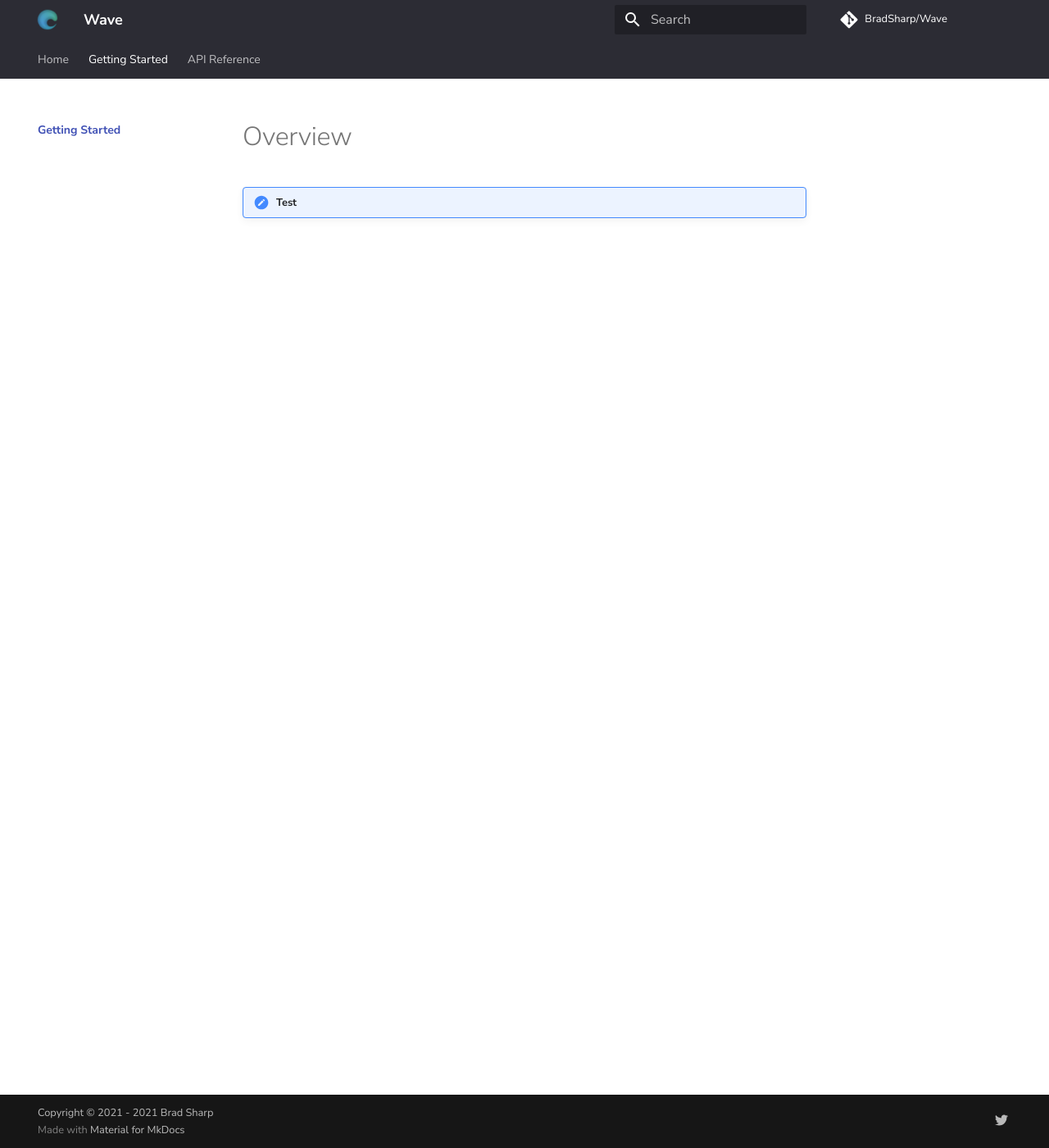
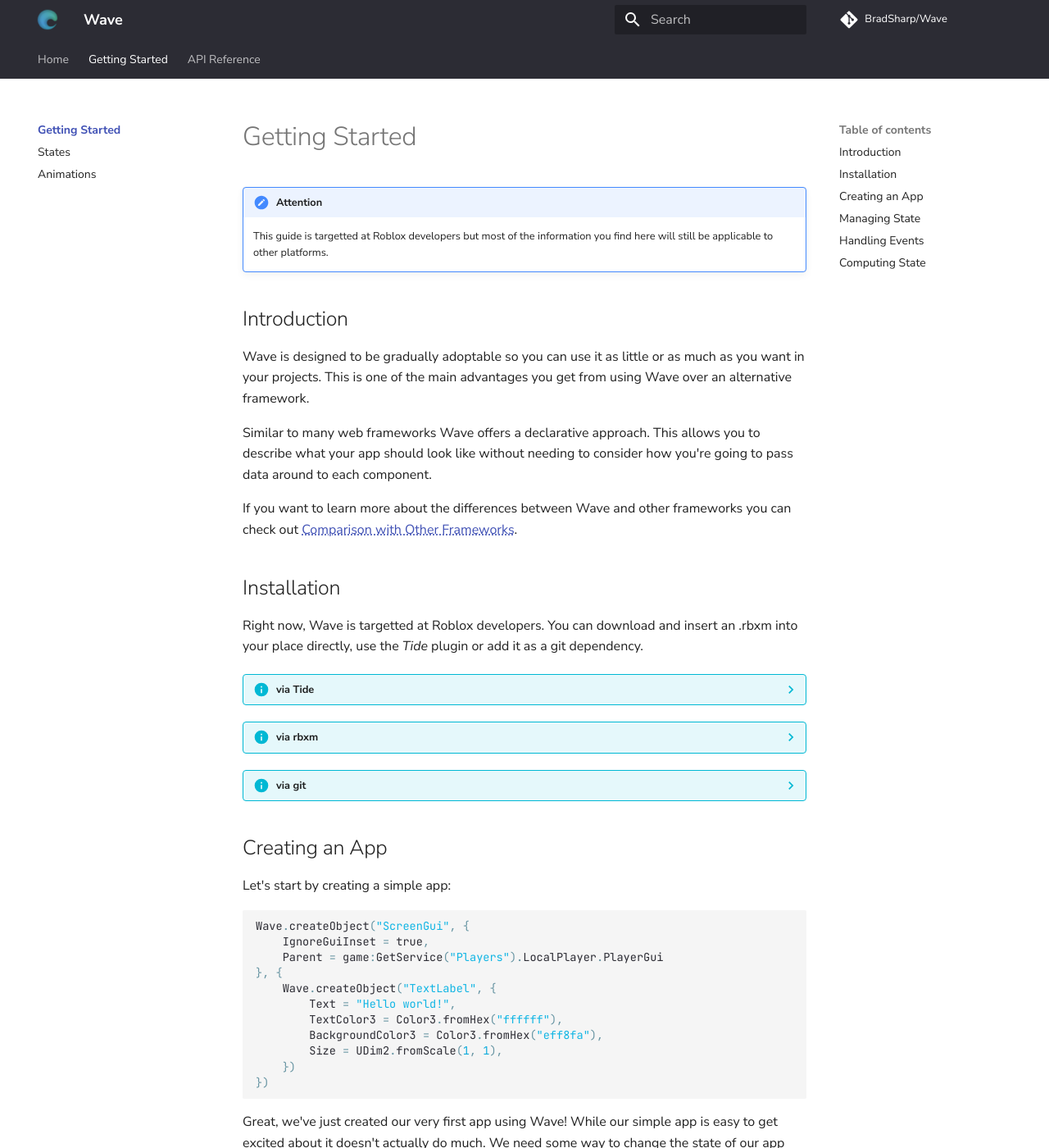
Before and after one commit to BradSharp/Wave, an MkDocs documentation site: the page built from docs/guide/index.md, in a window 1280 px wide and 1400 px high. Shown: the whole window at 82% size. Built offline with MkDocs 1.6.1 and Material for MkDocs 9.7.7, drawn with Linux system fonts in a browser that asks for light colours; comment, search, counter and statistics services are not loaded; some of the changed text lies outside the part shown.

Commit message:
Added getting started guide and improved API ref

````diff
--- a/docs/assets/stylesheets/style.css
+++ b/docs/assets/stylesheets/style.css
@@ -42,3 +42,8 @@
 	-webkit-mask-image: var(--md-admonition-icon--typedef);
 	mask-image: var(--md-admonition-icon--typedef);
 }
+
+article a {
+	text-decoration-line: underline;
+	text-decoration-style: dotted;
+}
--- a/docs/guide/index.md
+++ b/docs/guide/index.md
@@ -1,3 +1,157 @@
-# Overview
+# Getting Started
 
-!!! Test
+!!! attention
+	This guide is targetted at Roblox developers but most of the information you find here will still be applicable to other platforms.
+
+## Introduction
+
+Wave is designed to be gradually adoptable so you can use it as little or as much as you want in your projects. This is one of the main advantages you get from using Wave over an alternative framework.
+
+Similar to many web frameworks Wave offers a declarative approach. This allows you to describe what your app should look like without needing to consider how you're going to pass data around to each component.
+
+If you want to learn more about the differences between Wave and other frameworks you can check out [Comparison with Other Frameworks](comparison).
+
+## Installation
+
+Right now, Wave is targetted at Roblox developers. You can download and insert an .rbxm into your place directly, use the _Tide_ plugin or add it as a git dependency.
+
+??? info "via Tide"
+	Tide is a work in progress and not yet available, please use an alternative method for now.
+
+??? info "via rbxm"
+	Once the build process is setup, you'll be able to grab a copy of Wave via rbxm through the releases section on GitHub
+
+??? info "via git"
+	Wave can be found on [GitHub](https://github.com/BradSharp/Wave/)
+
+## Creating an App
+
+Let's start by creating a simple app:
+
+```lua
+Wave.createObject("ScreenGui", {
+	IgnoreGuiInset = true,
+	Parent = game:GetService("Players").LocalPlayer.PlayerGui
+}, {
+	Wave.createObject("TextLabel", {
+		Text = "Hello world!",
+		TextColor3 = Color3.fromHex("ffffff"),
+		BackgroundColor3 = Color3.fromHex("eff8fa"),
+		Size = UDim2.fromScale(1, 1),
+	})
+})
+```
+
+Great, we've just created our very first app using Wave! While our simple app is easy to get excited about it doesn't actually do much. We need some way to change the state of our app after it has been created.
+
+## Managing State
+
+States allow us to store data which can be retrieved or updated later on. They are one of the fundamental parts of any Wave app.
+
+Creating a state is easy:
+
+```lua
+local count = Wave.State.new(0)
+```
+
+Once you have a state, it can be used directly in the place of a property. Take our example earlier, we can change the `Text` property of our TextLabel to be the newly created state:
+
+```lua hl_lines="6"
+Wave.createObject("ScreenGui", {
+	IgnoreGuiInset = true,
+	Parent = game:GetService("Players").LocalPlayer.PlayerGui
+}, {
+	Wave.createObject("TextLabel", {
+		Text = count,
+		TextColor3 = Color3.fromHex("ffffff"),
+		BackgroundColor3 = Color3.fromHex("eff8fa"),
+		Size = UDim2.fromScale(1, 1),
+	})
+})
+```
+
+We can then update the state whenever we want and our app will automatically reflect this change.
+
+```lua
+for i = 1, 10 do
+	task.wait(1) -- wait one second
+	count:Set(count:Get() + 1)
+end
+```
+
+With this, we now have a counter that will count up from zero to ten in ten seconds! But what if we only wanted the counter to increment when the user clicked a button?
+
+## Handling Events
+
+We can do more than just set properties when creating an object. Sometimes it can be useful listen to events on an object, such as when a user clicks it.
+
+In this example we'll add a button with a counter on it that shows the number of times it has been clicked:
+
+```lua hl_lines="19-21"
+local count = Wave.State.new(0)
+
+Wave.createObject("ScreenGui", {
+	IgnoreGuiInset = true,
+	Parent = game:GetService("Players").LocalPlayer.PlayerGui
+}, {
+	Wave.createObject("Frame", {
+		BackgroundColor3 = Color3.fromHex("eff8fa"),
+		Size = UDim2.fromScale(1, 1),
+	}, {
+		Wave.createObject("TextButton", {
+			Text = count,
+			Size = UDim2.fromOffset(200, 50),
+			BackgroundColor3 = Color3.fromHex("eff8fa"),
+			BorderColor3 = Color3.fromHex("ffffff"),
+			BorderSizePixel = 2,
+			Position = UDim2.fromScale(0.5, 0.5),
+			AnchorPoint = Vector2.new(0.5, 0.5),
+			[Wave.Event.MouseButton1Click] = function ()
+				count:Set(count:Get() + 1)
+			end
+		})
+	})
+})
+```
+
+<!-- Should I put something here about changes? Probably -->
+
+States are clearly very useful then, but our button currently only shows the number of times it was clicked. It would be nice to add some additional text to go alongside that.
+
+## Computing State
+
+Sometimes it can be useful to compose a value using another value, that is where computed states come in.
+
+In the counter example we saw how we could use a state to update a counter. We can create a new state from the count state which formats the value in a more user-friendly way.
+
+```lua hl_lines="2-4 15"
+local count = Wave.State.new(0)
+local message = Wave.State.computeFrom(count, function (value)
+	return "You have clicked " .. value .. " times"
+end)
+
+Wave.createObject("ScreenGui", {
+	IgnoreGuiInset = true,
+	Parent = game:GetService("Players").LocalPlayer.PlayerGui
+}, {
+	Wave.createObject("Frame", {
+		BackgroundColor3 = Color3.fromHex("eff8fa"),
+		Size = UDim2.fromScale(1, 1),
+	}, {
+		Wave.createObject("TextButton", {
+			Text = message,
+			Size = UDim2.fromOffset(200, 50),
+			BackgroundColor3 = Color3.fromHex("eff8fa"),
+			BorderColor3 = Color3.fromHex("ffffff"),
+			BorderSizePixel = 2,
+			Position = UDim2.fromScale(0.5, 0.5),
+			AnchorPoint = Vector2.new(0.5, 0.5),
+			[Wave.Event.MouseButton1Click] = function ()
+				count:Set(count:Get() + 1)
+			end
+		})
+	})
+})
+```
+
+Now everytime `count` is updated, our new state `message` will also update with the new value.
--- a/mkdocs.yml
+++ b/mkdocs.yml
@@ -28,8 +28,10 @@
 nav:
     - Home: index.md
     - Getting Started:
-        - guide/index.md
+        - Introduction: guide/index.md
+        - States: guide/states.md
+        - Animations: guide/animations.md
     - API Reference:
         - api/index.md
-        - api/state.md
-        - api/symbols.md
+        - State: api/state.md
+        - Symbols: api/symbols.md
````
Also changed, not shown: docs/api/example.md (added, +32 -0 lines), docs/api/index.md (+17 -29 lines), docs/guide/states.md (added, +7 -0 lines).
